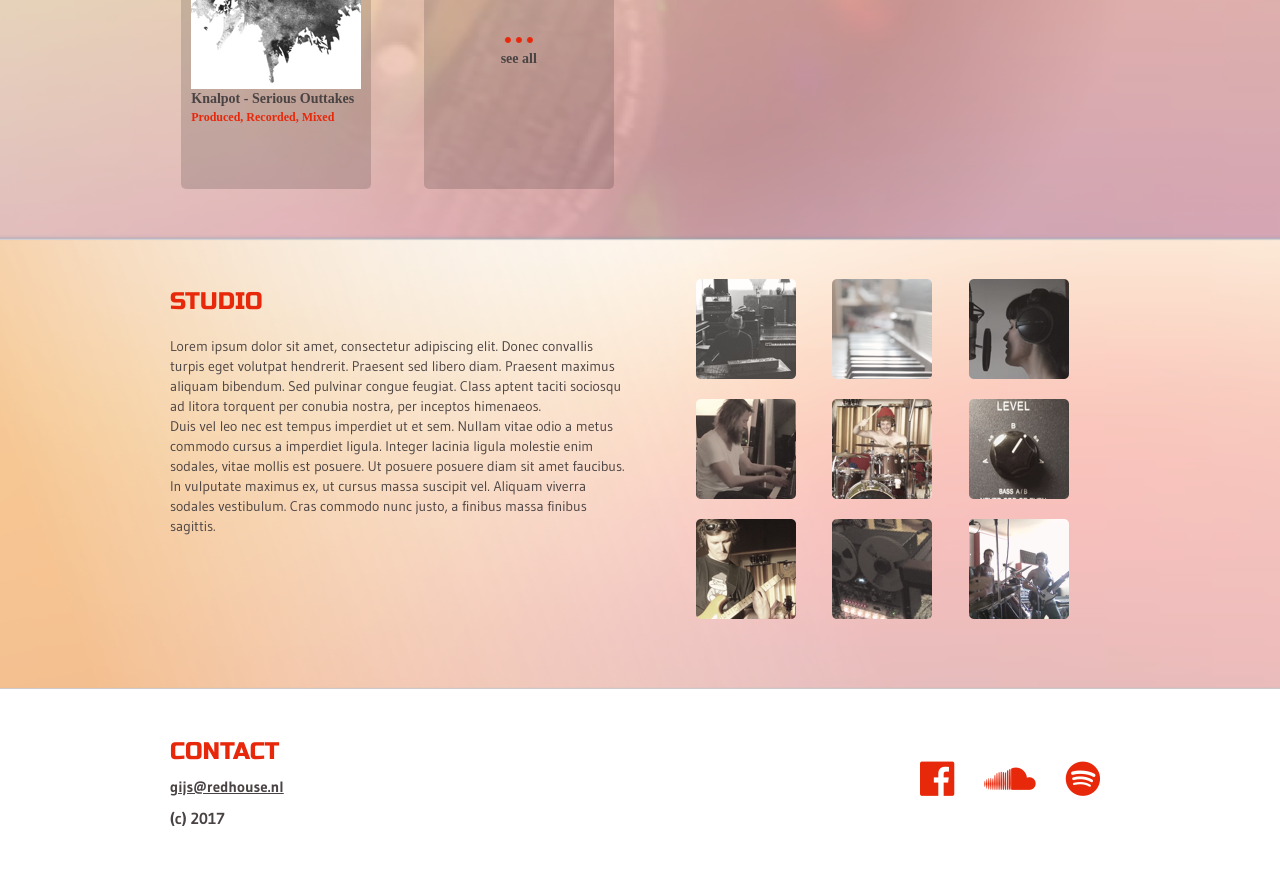
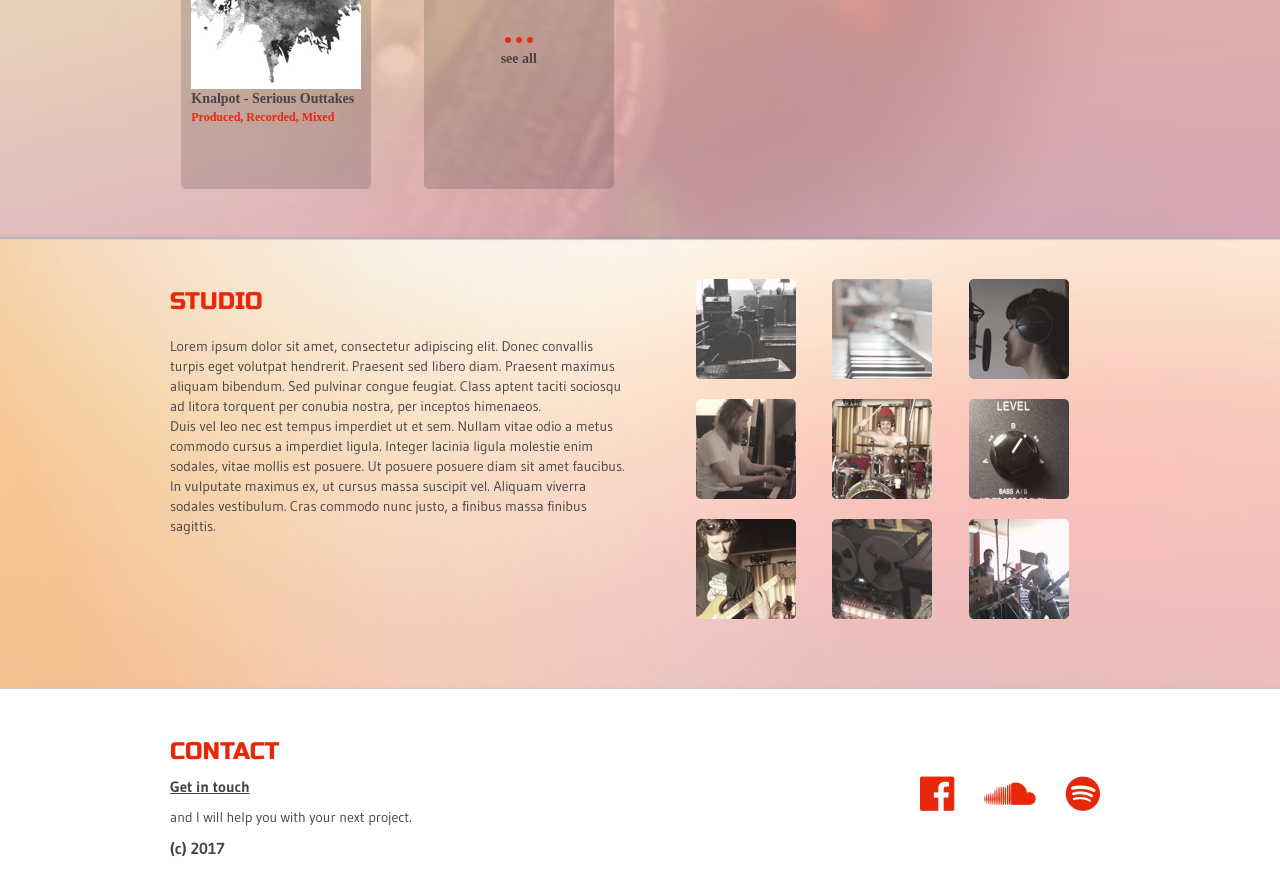
Before and after one commit to redhousestudio/redhousestudio.github.io, a Jekyll site: the page built from index.html, in a window 1280 px wide and 900 px high, scrolled down 1141 px. Shown: the top 895 px of the window. Built offline with Jekyll 4.4.1, drawn with Linux system fonts in a browser that asks for light colours; nearby versions of some CDN libraries; before the commit the page ends 2011 px from its top, so only the background shows below that.

Commit message:
text tryout

```diff
--- a/_includes/footer.html
+++ b/_includes/footer.html
@@ -3,7 +3,7 @@
     <div class="row contact-row">
       <div class="col-sm-6 contact">
         <h3 class="section-heading">contact</h3>
-        <a href="mailto:gijs@redhouse.nl" class="artist-website" target="_blank">gijs@redhouse.nl</a>
+        <a href="mailto:gijs@redhouse.nl" class="artist-website" target="_blank">Get in touch</a> and I will help you with your next project.
         <p class="artist-website">(c) 2017</p>
       </div>
       <div class="col-sm-6 right site-social-media">
```
